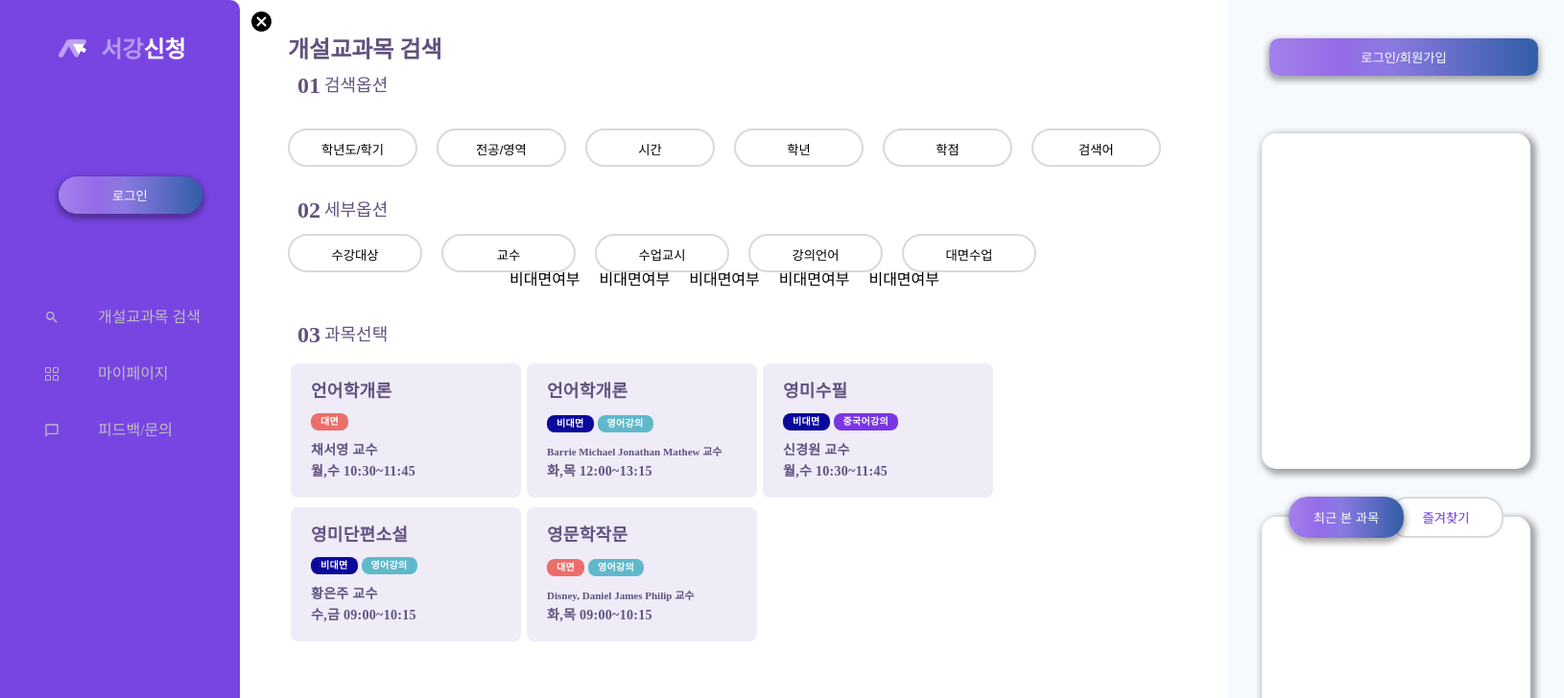
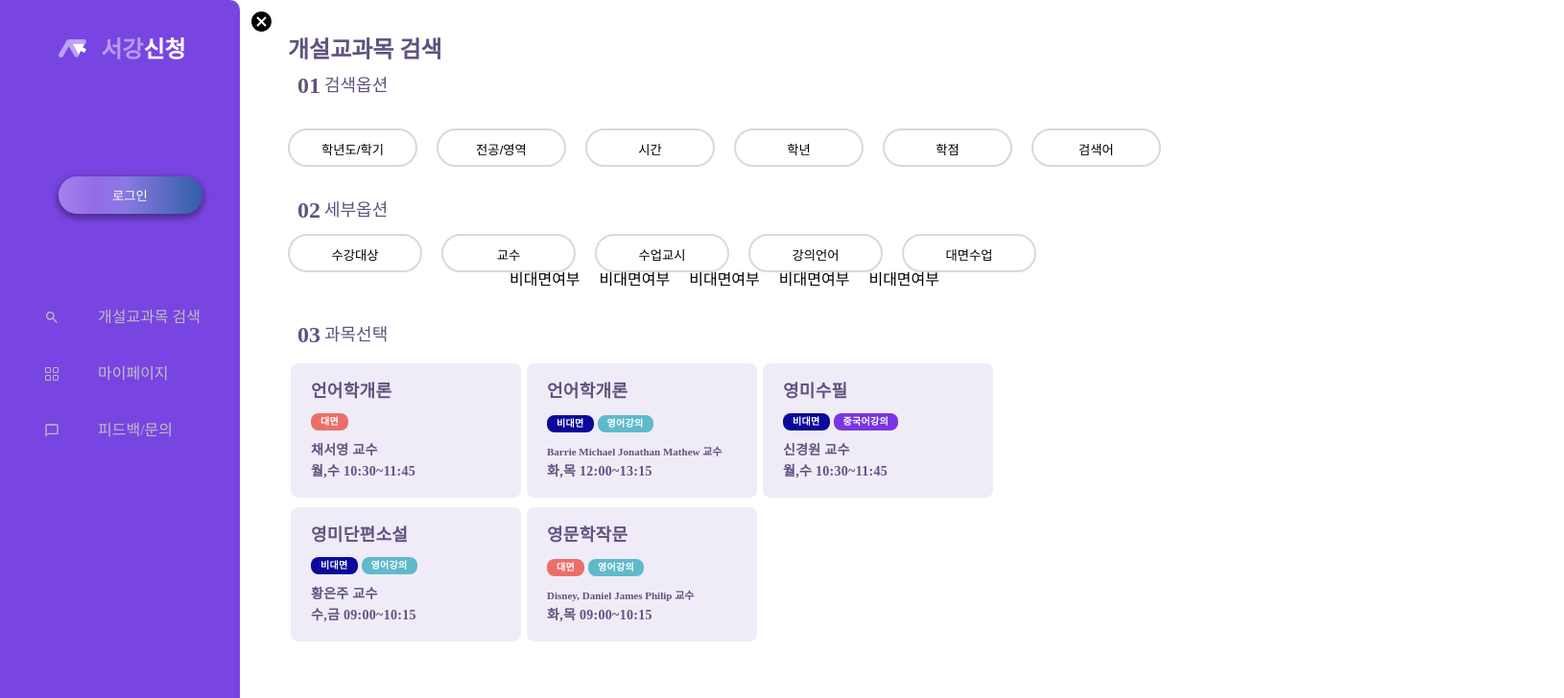
Before and after one commit to facade-team/sogang-register-web, a React (Create React App) app: page / in a window 1280 px wide. Shown: the top 728 px of the page at 96% size, 1630 px wide, since content can reach past the window. Built offline with nearby package versions, Linux system fonts and the light colour scheme; a web font is replaced by a local one.

Commit message:
[feat]: 상세보기 바 이벤트

```diff
--- a/src/components/DetailBar/DetailBar.element.js
+++ b/src/components/DetailBar/DetailBar.element.js
@@ -1,9 +1,11 @@
 import styled, { css } from 'styled-components';
 
 export const DetailbarComponent = styled.div`
-  position: relative;
+  position: absolute;
+  top: 0;
+  display: ${({ widthPx }) => (widthPx === 0 ? 'none' : 'block')};
+  right: ${({ widthPx }) => `${widthPx - 350}px`};
   min-width: 350px;
-  width: ${({ widthPx }) => `${widthPx}px`};
   height: 100vh;
   background-color: #f6faff;
 `;
--- a/src/styles/HomeContainer.js
+++ b/src/styles/HomeContainer.js
@@ -1,8 +1,6 @@
 import styled from 'styled-components';
 
-export const Container = styled.div`
-  display: flex;
-`;
+export const Container = styled.div``;
 
 export const HomeContainer = styled.div`
   width: 100%;
```
